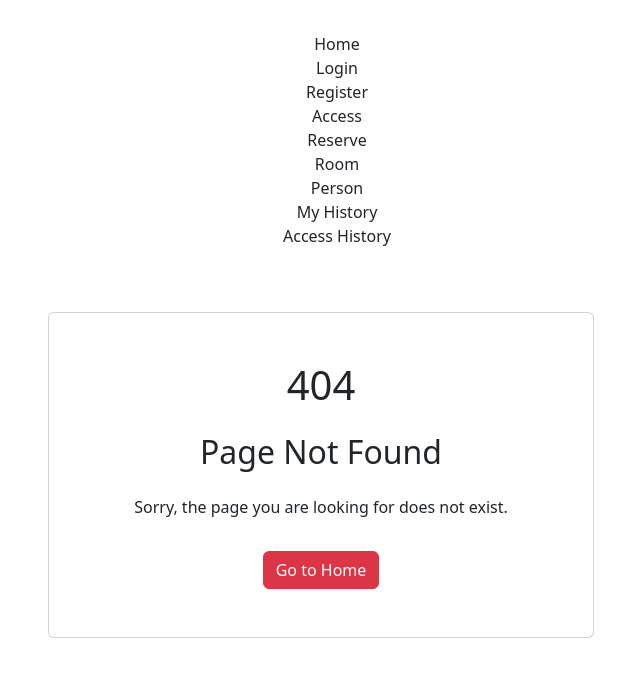
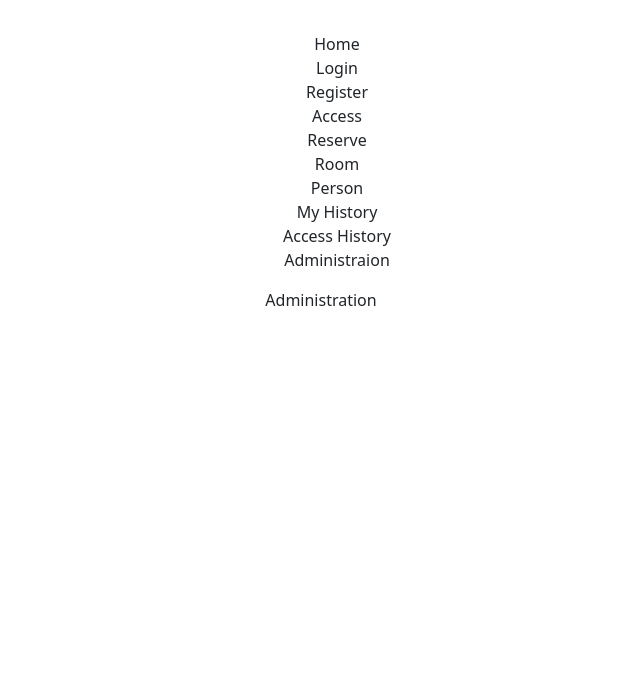
Before and after one commit to Davfernandezz/Naves-Frontend, a React (Vite) app: page /administration in a window 1280 px wide. Before the commit this address had no page. Shown: the top 676 px of the page, without its empty margins (319-959 px from the left). Built offline with nearby package versions, Linux system fonts and the light colour scheme.

Commit message:
feat: creation of the view and administration route

```diff
--- a/src/components/Header/Header.jsx
+++ b/src/components/Header/Header.jsx
@@ -17,6 +17,7 @@ export const Header = () => {
                 <div onClick={()=>navigate('/person')}>Person</div>
                 <div onClick={()=>navigate('/myHistory')}>My History</div>
                 <div onClick={()=>navigate('/accessHistory')}>Access History</div>
+                <div onClick={()=>navigate('/administration')}>Administraion</div>
             </ul>
         </>
     )
--- /dev/null
+++ b/src/views/Administration/Administration.jsx
@@ -0,0 +1,7 @@
+import React from 'react'
+
+export const Administration = () => {
+  return (
+    <div>Administration</div>
+  )
+}
--- a/src/views/Body/Body.jsx
+++ b/src/views/Body/Body.jsx
@@ -10,6 +10,7 @@ import { AccessHistory } from '../accessHistory/accessHistory';
 import { NotFound } from '../NotFound/NotFound';
 import { MyHistory } from '../MyHistory/Myhistory';
 import { Reserve } from '../Reserve/Reserve';
+import { Administration } from '../Administration/Administration';
 
 function Body() {
   return (
@@ -25,6 +26,7 @@ function Body() {
         <Route path="/person" element={<Person />} />
         <Route path="/myHistory" element={<MyHistory />} />
         <Route path="/accessHistory" element={<AccessHistory />} />
+        <Route path="/administration" element={<Administration />} />
       </Routes>
     </>
   );
```
Also changed, not shown: src/views/Administration/Administration.css (added).
